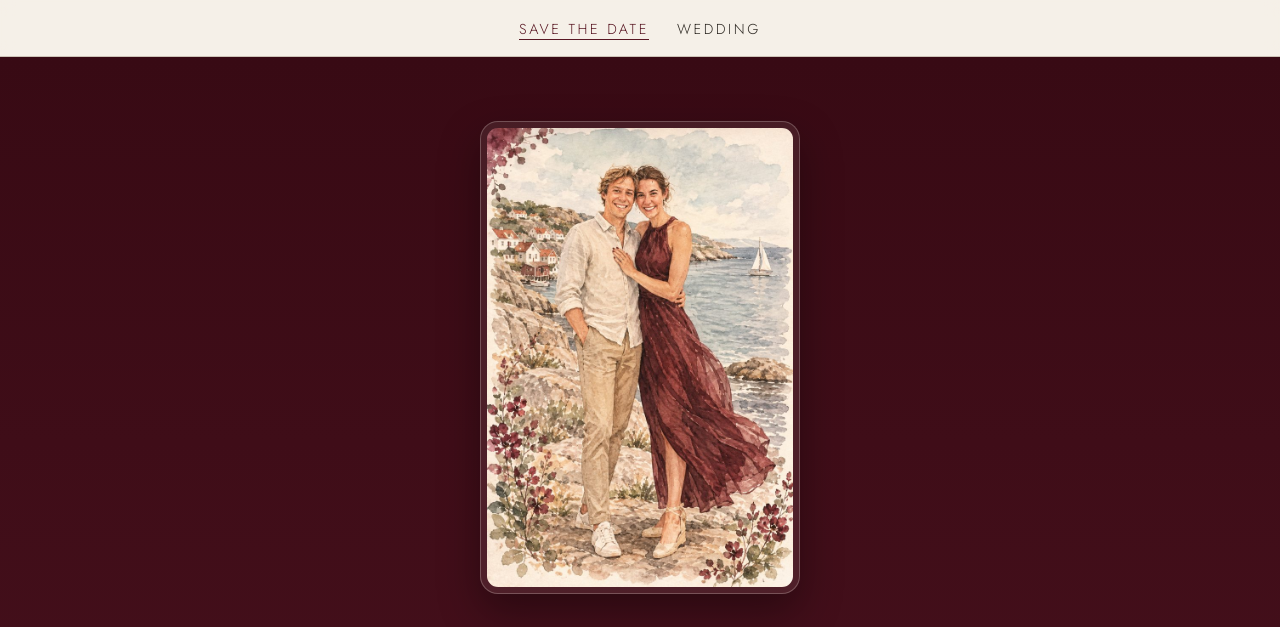
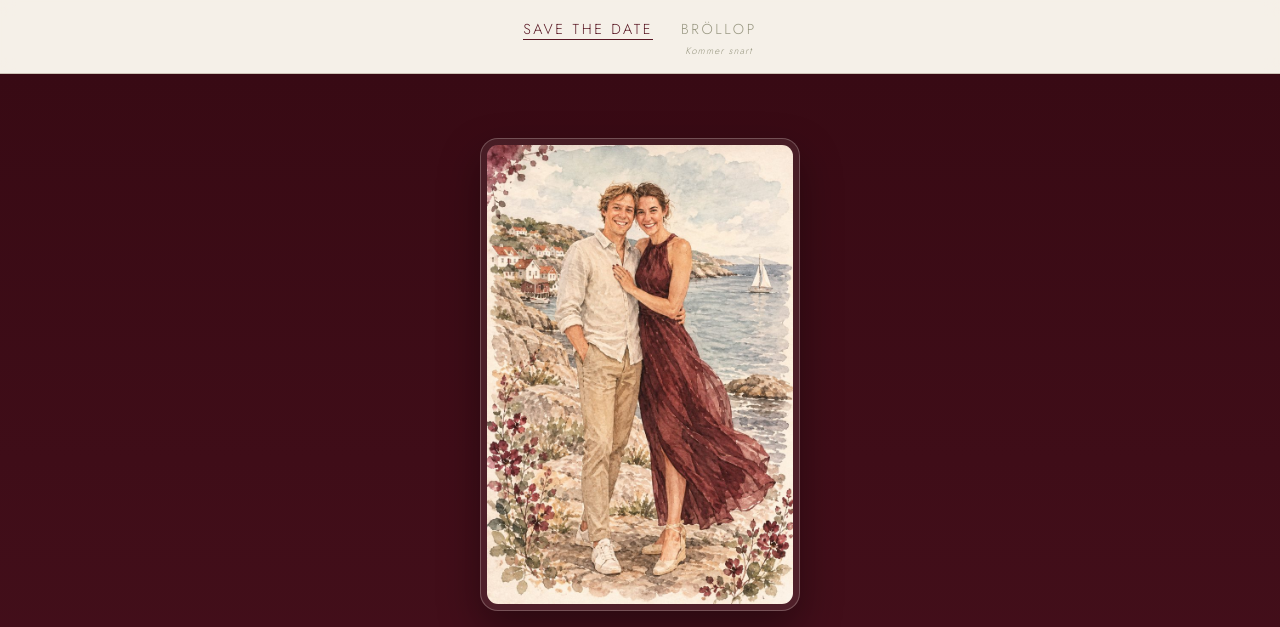
Before and after one commit to gustav-svensson123/gustav-svensson123.github.io, a plain HTML site: page index.html in a window 1280 px wide. Shown: the top 627 px of the page. Drawn offline with nearby package versions, Linux system fonts and the light colour scheme.

Commit message:
Disable wedding page

```diff
--- a/css/style.css
+++ b/css/style.css
@@ -79,8 +79,25 @@ strong { font-weight: 500; }
 }
 .nav a:hover { color: var(--accent); }
 .nav a[aria-current="page"] { color: var(--accent); border-bottom: 1px solid var(--accent); }
-/* Flikraden är lite större; undermenyn (bara på Wedding-fliken) ligger under en tunn linje */
+/* Flikraden är lite större; undermenyn (bara på Bröllop-fliken) ligger under en tunn linje */
 .nav-tabs a { font-size: .9rem; color: var(--text); }
+/* Avstängd flik (DISABLED_TABS i js/main.js): blek, ingen hover, "kommer snart" under */
+.nav-tabs a.is-disabled {
+  color: var(--text-muted);
+  opacity: .6;
+  cursor: not-allowed;
+  display: inline-flex;
+  flex-direction: column;
+  align-items: center;
+}
+.nav-tabs a.is-disabled:hover { color: var(--text-muted); }
+.nav-tabs a.is-disabled small {
+  font-size: .6rem;
+  letter-spacing: .12em;
+  text-transform: none;
+  font-style: italic;
+  margin-top: .1rem;
+}
 .nav ul.nav-sub { padding-top: .55rem; padding-bottom: .6rem; border-top: 1px solid var(--line); }
 .nav-sub a { font-size: .7rem; }
 [hidden] { display: none !important; }  /* flikar som inte visas */
--- a/index.html
+++ b/index.html
@@ -28,14 +28,14 @@
   </svg>
 
   <!-- ===================== NAVIGERING / FLIKAR ===================== -->
-  <!-- Översta raden: de två flikarna "Save the Date" och "Wedding".
+  <!-- Översta raden: de två flikarna "Save the Date" och "Bröllop".
        Vilka flikar som syns styrs av VISIBLE_TABS i js/main.js.
-       Andra raden (nav-sub) är undermenyn för Wedding-fliken och syns bara där.
+       Andra raden (nav-sub) är undermenyn för Bröllop-fliken och syns bara där.
        Länkarna i den scrollar till respektive del av sidan. -->
   <nav class="nav" aria-label="Huvudmeny">
     <ul class="nav-tabs">
       <li><a href="#save-the-date">Save the Date</a></li>
-      <li><a href="#brollop">Wedding</a></li>
+      <li><a href="#brollop">Bröllop</a></li>
     </ul>
     <ul class="nav-sub" data-tab="brollop">
       <li><a href="#dagen">Bröllopet</a></li>
--- a/js/main.js
+++ b/js/main.js
@@ -4,10 +4,16 @@
 const WEDDING_DATE = new Date("2028-05-27T14:00:00+02:00"); // vigseln, svensk sommartid
 // Vilka flikar som syns på sidan (namnen = data-tab i index.html):
 //   "save-the-date"  – bara namn, datum och nedräkning
-//   "brollop"        – fliken "Wedding": hela bröllopssidan (Bröllopet, Schema, Söndag, Boende, OSA, Praktiskt)
+//   "brollop"        – fliken "Bröllop": hela bröllopssidan (Bröllopet, Schema, Söndag, Boende, OSA, Praktiskt)
 // Första fliken i listan visas när man öppnar sidan. Bara en flik => menyn göms helt.
 // Exempel: bara save the date = ["save-the-date"]
 const VISIBLE_TABS = ["save-the-date", "brollop"];
+
+// Flikar som syns i menyn men inte går att klicka på (gråade, "kommer snart").
+// Direktlänkar dit (t.ex. #schema) skickas också tillbaka till första öppna fliken.
+// Öppna Bröllop-fliken: ändra till [].
+const DISABLED_TABS = ["brollop"];
+const DISABLED_HINT = "Kommer snart";   // liten text under en avstängd flik
 
 const THEMES = ["bukett", "bukett-mork", "vastkust", "skog", "sand", "skymning", "solnedgang", "sandhav"];     // ska matcha css/themes.css
 
@@ -70,10 +76,26 @@ document.querySelector(".nav-tabs").hidden = VISIBLE_TABS.length < 2;
 document.querySelector(".nav").hidden =
   VISIBLE_TABS.length < 2 && !VISIBLE_TABS.includes("brollop");
 
+// Flikar man faktiskt kan öppna
+const OPEN_TABS = VISIBLE_TABS.filter((t) => !DISABLED_TABS.includes(t));
+
+// Avstängda flikar: gråa, går inte att klicka på eller tabba till
+for (const link of document.querySelectorAll(".nav-tabs a")) {
+  if (!DISABLED_TABS.includes(link.hash.slice(1))) continue;
+  link.classList.add("is-disabled");
+  link.setAttribute("aria-disabled", "true");
+  link.setAttribute("tabindex", "-1");
+  link.title = DISABLED_HINT;
+  link.insertAdjacentHTML("beforeend", `<small>${DISABLED_HINT}</small>`);
+  link.addEventListener("click", (event) => event.preventDefault());
+}
+
 function showTab() {
   const id = location.hash.slice(1);
   const wanted = tabOf(id);
-  const tab = VISIBLE_TABS.includes(wanted) ? wanted : VISIBLE_TABS[0];
+  const tab = OPEN_TABS.includes(wanted) ? wanted : OPEN_TABS[0];
+  // Avstängd eller okänd flik i adressen: ta bort #-delen så att den inte ligger kvar
+  if (id && wanted !== tab) history.replaceState(null, "", location.pathname + location.search);
   for (const part of tabParts) part.hidden = part.dataset.tab !== tab;
   for (const link of navLinks) {
     if (link.hash.slice(1) === tab) link.setAttribute("aria-current", "page");
```
Also changed, not shown: 1 other file.
